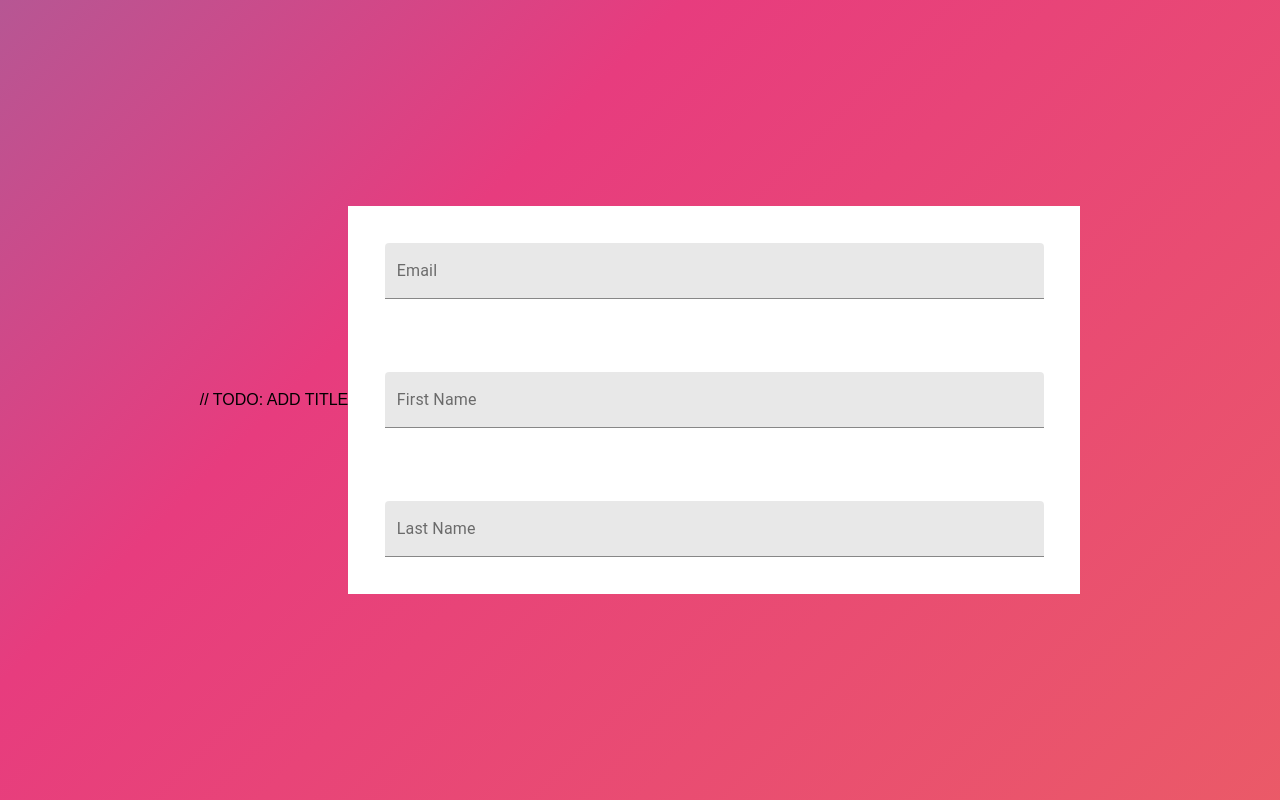
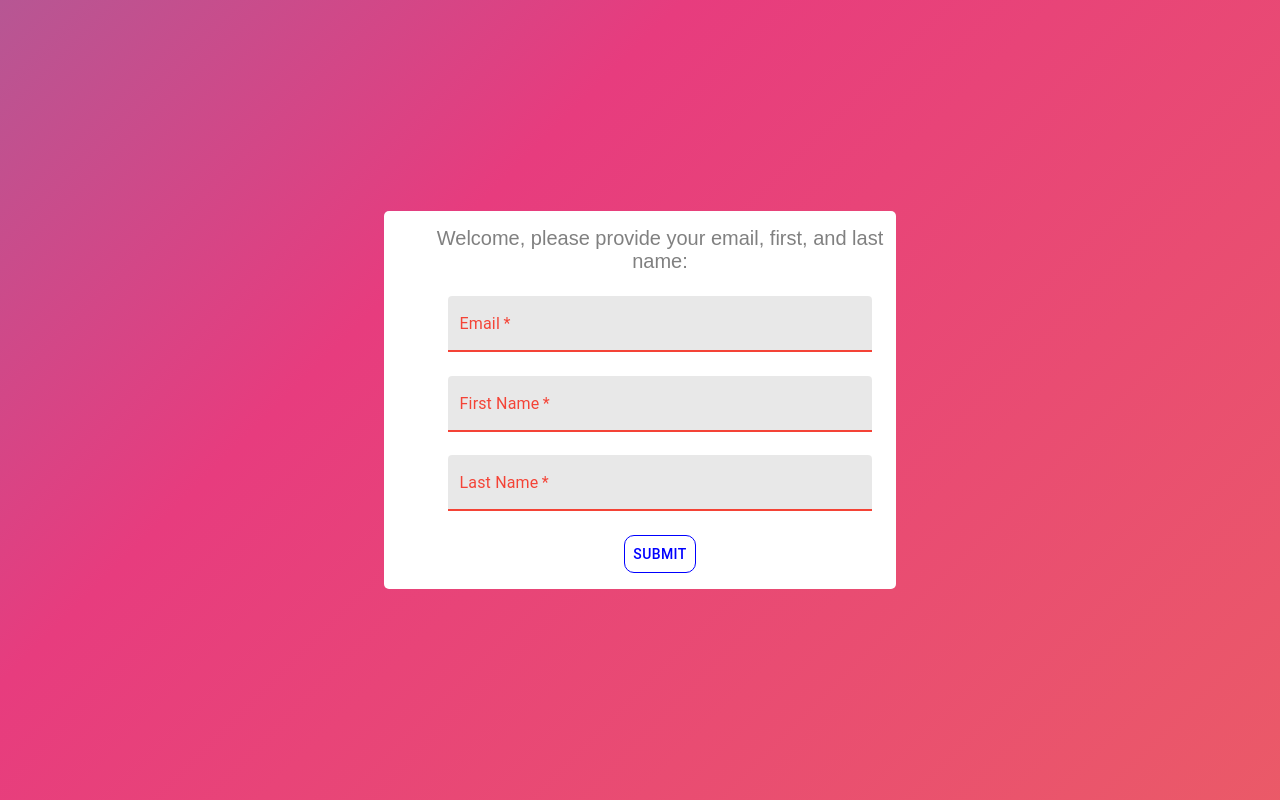
Before and after one commit to KG-304/apploi, a React (Create React App) app: page / in a window 1280 px wide. Built offline with nearby package versions, Linux system fonts and the light colour scheme.

Commit message:
login work, login helper

```diff
--- a/src/App.js
+++ b/src/App.js
@@ -1,6 +1,6 @@
 import React from 'react';
 import ToolBar from './atoms/toolbar';
-import Login from './molecules/login';
+import Login from './molecules/login/login';
 
 function App() {
   return (
--- a/src/molecules/login.js
+++ /dev/null
@@ -1,88 +0,0 @@
-import { useState, useContext } from 'react'
-import { Dialog, Input, Modal, TextField } from "@material-ui/core"
-import { makeStyles } from "@material-ui/core/styles";
-import UserContext from "../state_manage/user_context";
-import { Backdrop } from "@material-ui/core";
-import Fade from '@material-ui/core/Fade';
-
-const useStyles = makeStyles(theme => ({
-    root: {
-        "& > *": {
-            margin: "25px",
-            width: "90%",
-            height: "100%",
-            outline: "none",
-        },
-    },
-    button: {
-        border: "solid 0.5px black",
-        borderRadius: "10px",
-    },
-    input: {
-        margin: '5% 5% 5% 5%',
-        width: '90%'
-    },
-    modal: {
-        display: 'flex',
-        alignItems: 'center',
-        justifyContent: 'center',
-        outline: 'none',
-        fontFamily: 'sans-serif'
-    },
-    backdrop: {
-        background: 'linear-gradient(-45deg, #ee7752, #e73c7e, #23a6d5, #23d5ab)',
-        backgroundSize: '400% 400%',
-        animation: `$gradient 15s ease infinite`
-    },
-    "@keyframes gradient": {
-        '0%': {
-            backgroundPosition: '0% 50%'
-        },
-        '50%': {
-            backgroundPosition: '100% 50%'
-        },
-        '100%': {
-            backgroundPosition: '0% 50%'
-        }
-    }
-}));
-
-
-const Login = () => {
-    const classes = useStyles();
-    const context = useContext(UserContext);
-    const [email, setEmail] = useState("");
-    const [firstName, setFirstName] = useState("");
-    const [lastName, setLastName] = useState("");
-
-    return (
-        <div className="app-container">
-            <Modal
-                aria-labelledby="transition-modal-title"
-                aria-describedby="transition-modal-description"
-                className={classes.modal}
-                open={TextTrackCueList}
-                closeAfterTransition
-                BackdropComponent={Backdrop}
-                BackdropProps={{
-                    timeout: 500,
-                    className: classes.backdrop
-                }}
-            >
-                <>
-                    // TODO: ADD TITLE
-                    <Fade in={true} style={{ outline: 'none', backgroundColor: 'white' }}>
-                        <div>
-                            <TextField className={classes.input} type="email" value={email} placeholder="Please input a valid email" id="filled-basic" label="Email" variant="filled" />
-                            <TextField className={classes.input} value={firstName} placeholder="Please input a valid first name" id="filled-basic" label="First Name" variant="filled" />
-                            <TextField className={classes.input} value={lastName} placeholder="Please input a valid last name" id="filled-basic" label="Last Name" variant="filled" />
-                        </div>
-                    </Fade>
-                </>
-            </Modal>
-        </div>
-
-    )
-}
-
-export default Login
--- /dev/null
+++ b/src/molecules/login/login.js
@@ -0,0 +1,113 @@
+import { useState, useContext } from 'react'
+import { Button, Dialog, Input, Modal, TextField } from "@material-ui/core"
+import { makeStyles } from "@material-ui/core/styles";
+import UserContext from "../../state_manage/user_context";
+import { Backdrop } from "@material-ui/core";
+import Fade from '@material-ui/core/Fade';
+import { checkEmail, checkName } from './loginHelper'
+
+const useStyles = makeStyles(theme => ({
+    root: {
+        "& > *": {
+            margin: "25px",
+            width: "90%",
+            height: "100%",
+            outline: "none",
+        },
+    },
+    button: {
+        border: "solid 0.5px blue",
+        borderRadius: "10px",
+        display: 'inline-block',
+        color: 'blue',
+        marginTop: '5%'
+    },
+    input: {
+        margin: '5% 5% 0% 5%',
+        width: '90%',
+    },
+    modal: {
+        display: 'flex',
+        alignItems: 'center',
+        justifyContent: 'center',
+        outline: 'none',
+        fontFamily: 'sans-serif'
+    },
+    backdrop: {
+        background: 'linear-gradient(-45deg, #ee7752, #e73c7e, #23a6d5, #23d5ab)',
+        backgroundSize: '400% 400%',
+        animation: `$gradient 15s ease infinite`
+    },
+    fade: {
+        outline: 'none',
+        backgroundColor: 'white',
+        textAlign: 'center',
+        borderRadius: '5px',
+        width: '40%'
+    },
+    title: {
+        padding: '0% 0% 5% 0%',
+        color: 'grey',
+        fontSize: '15pt'
+    },
+    "@keyframes gradient": {
+        '0%': {
+            backgroundPosition: '0% 50%'
+        },
+        '50%': {
+            backgroundPosition: '100% 50%'
+        },
+        '100%': {
+            backgroundPosition: '0% 50%'
+        }
+    }
+}));
+
+const Login = () => {
+    const classes = useStyles();
+    const context = useContext(UserContext);
+    const [email, setEmail] = useState("");
+    const [firstName, setFirstName] = useState("");
+    const [lastName, setLastName] = useState("");
+
+
+    const validate = () => {
+        if (checkEmail(email) && checkName(firstName) && checkName(lastName)) {
+            window.alert("All set!")
+        }
+    }
+
+    return (
+        <div className="app-container">
+            <Modal
+                aria-labelledby="transition-modal-title"
+                aria-describedby="transition-modal-description"
+                className={classes.modal}
+                open={true}
+                closeAfterTransition
+                BackdropComponent={Backdrop}
+                BackdropProps={{
+                    timeout: 500,
+                    className: classes.backdrop
+                }}
+            >
+                <>
+                    <Fade in={true} className={classes.fade}>
+                        <div>
+                            <ul style={{ listStyle: 'none' }}>
+                                <span className={classes.title}>Welcome, please provide your email, first, and last name:</span>
+                                <TextField required className={classes.input} error={!checkEmail(email)} onChange={event => setEmail(event.target.value)} type="email" value={email} placeholder="Please input a valid email" id="filled-basic" label="Email" variant="filled" />
+                                <TextField required className={classes.input} error={!checkName(firstName)} onChange={event => setFirstName(event.target.value)} value={firstName} placeholder="Please input a valid first name" id="filled-basic" label="First Name" variant="filled" />
+                                <TextField required className={classes.input} error={!checkName(lastName)} onChange={event => setLastName(event.target.value)} value={lastName} placeholder="Please input a valid last name" id="filled-basic" label="Last Name" variant="filled" />
+                                <Button onClick={() => validate()} className={classes.button}>Submit</Button>
+                            </ul>
+                        </div>
+                    </Fade>
+                </>
+            </Modal>
+        </div>
+
+    )
+}
+
+export default Login
--- /dev/null
+++ b/src/molecules/login/loginHelper.js
@@ -0,0 +1,19 @@
+export const checkEmail = (email) => {
+    let check = /\S+@\S+\.\S+/;
+    if (check.test(email)) {
+        return true
+    } else {
+        return false;
+    }
+};
+
+export const checkName = (name) => {
+    let check = /[ `!@#$%^&*()_+\-=\[\]{};':"\\|,.<>\/?~]/;
+    if (check.test(name)) {
+        return true
+    }
+    else {
+        return false;
+    }
+
+}
```
